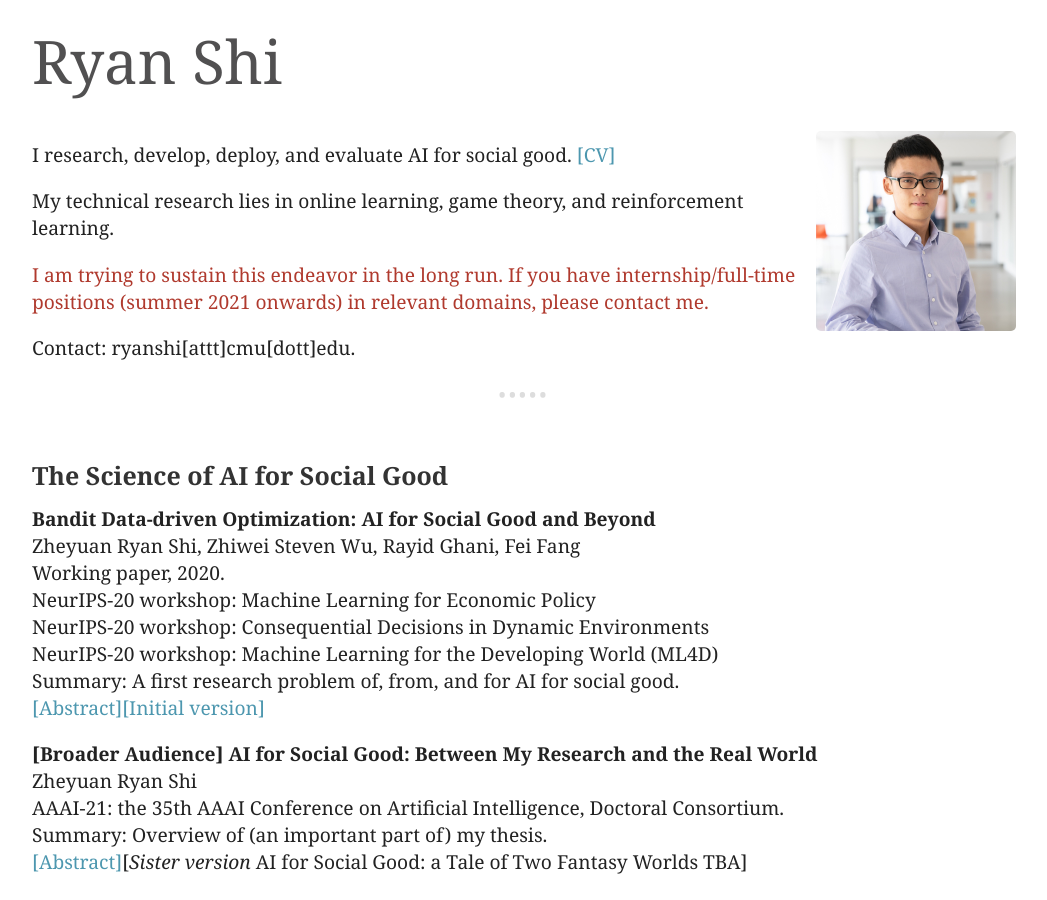
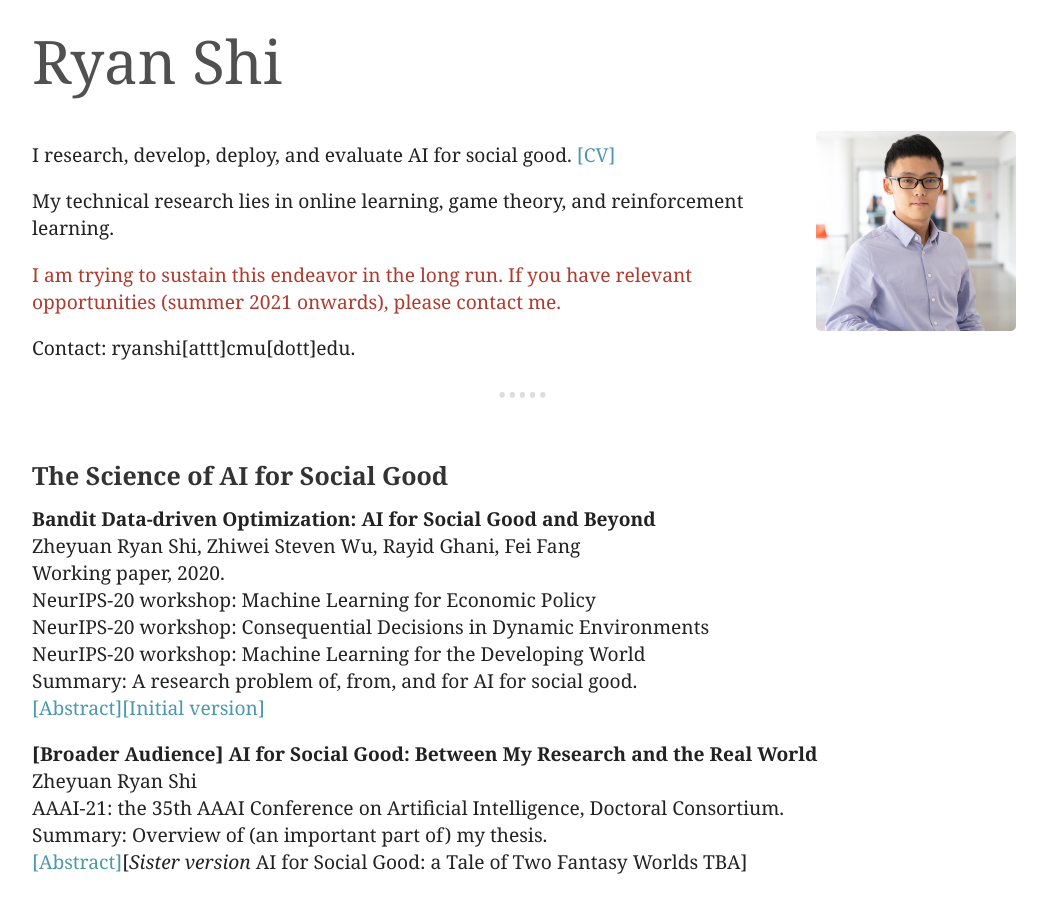
Before and after one commit to ryanzshi/ryanzshi.github.io, a Jekyll site: the page built from index.md, in a window 1280 px wide and 900 px high. Shown: the whole window, without its empty margins (116-1163 px from the left). Built offline with Jekyll 4.4.1, drawn with Linux system fonts in a browser that asks for light colours.

Commit message:
Update index.md

```diff
--- a/index.md
+++ b/index.md
@@ -19,7 +19,7 @@
 
 My technical research lies in online learning, game theory, and reinforcement learning.
 
-<font color="#B03A2E">I am trying to sustain this endeavor in the long run. If you have internship/full-time positions (summer 2021 onwards) in relevant domains, please contact me.</font>
+<font color="#B03A2E">I am trying to sustain this endeavor in the long run. If you have relevant opportunities (summer 2021 onwards), please contact me.</font>
 
 Contact: ryanshi[attt]cmu[dott]edu.
 
@@ -48,9 +48,9 @@ NeurIPS-20 workshop: Machine Learning for Economic Policy
 <br>
 NeurIPS-20 workshop: Consequential Decisions in Dynamic Environments
 <br>
-NeurIPS-20 workshop: Machine Learning for the Developing World (ML4D)
+NeurIPS-20 workshop: Machine Learning for the Developing World
 <br>
-Summary: A first research problem of, from, and for AI for social good.
+Summary: A research problem of, from, and for AI for social good.
 <br>
 <a id="abs-bandit-button" onclick="absCHF('abs-bandit')">[Abstract]</a>[[Initial version]](https://arxiv.org/abs/2008.11707)
 <div id="abs-bandit" style="display:none;">
```
